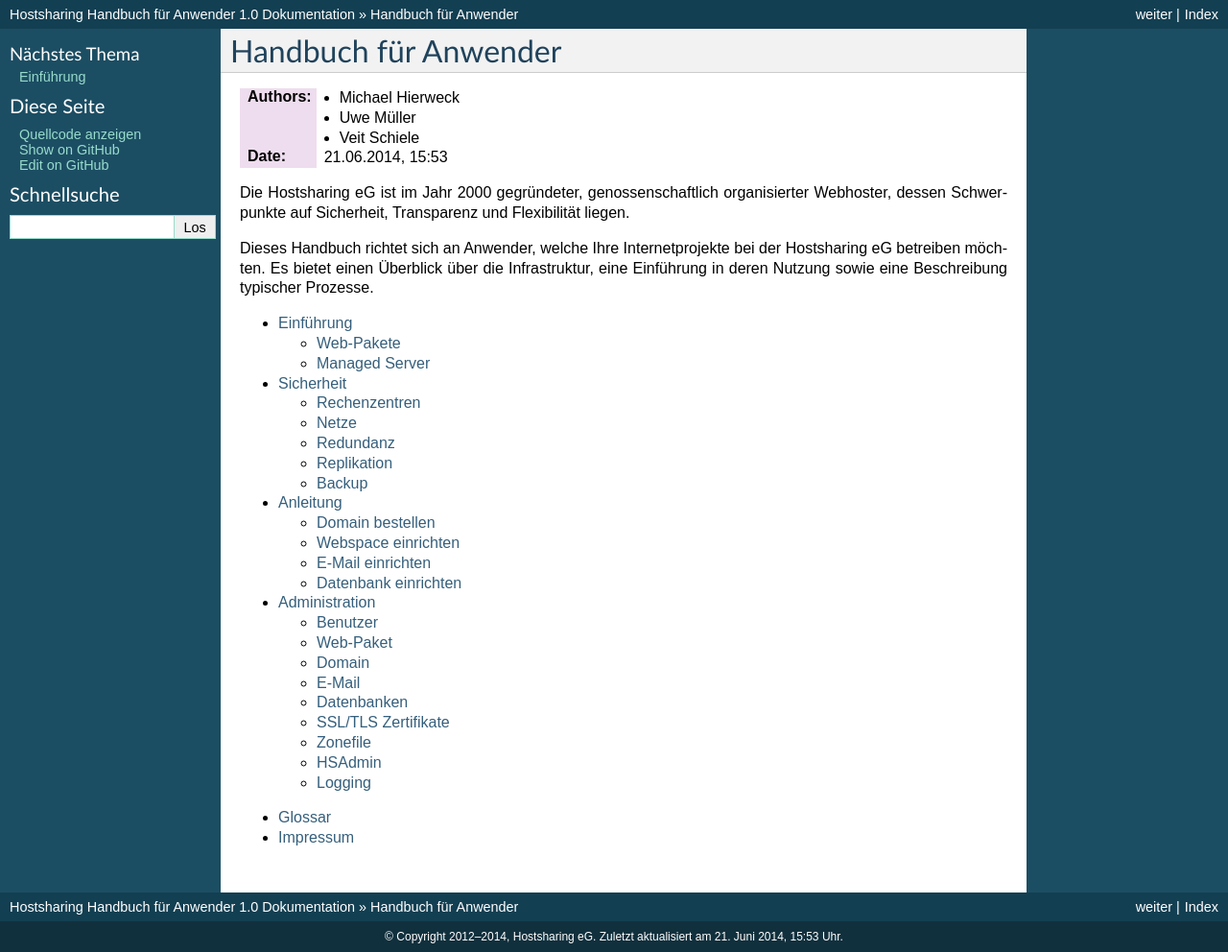
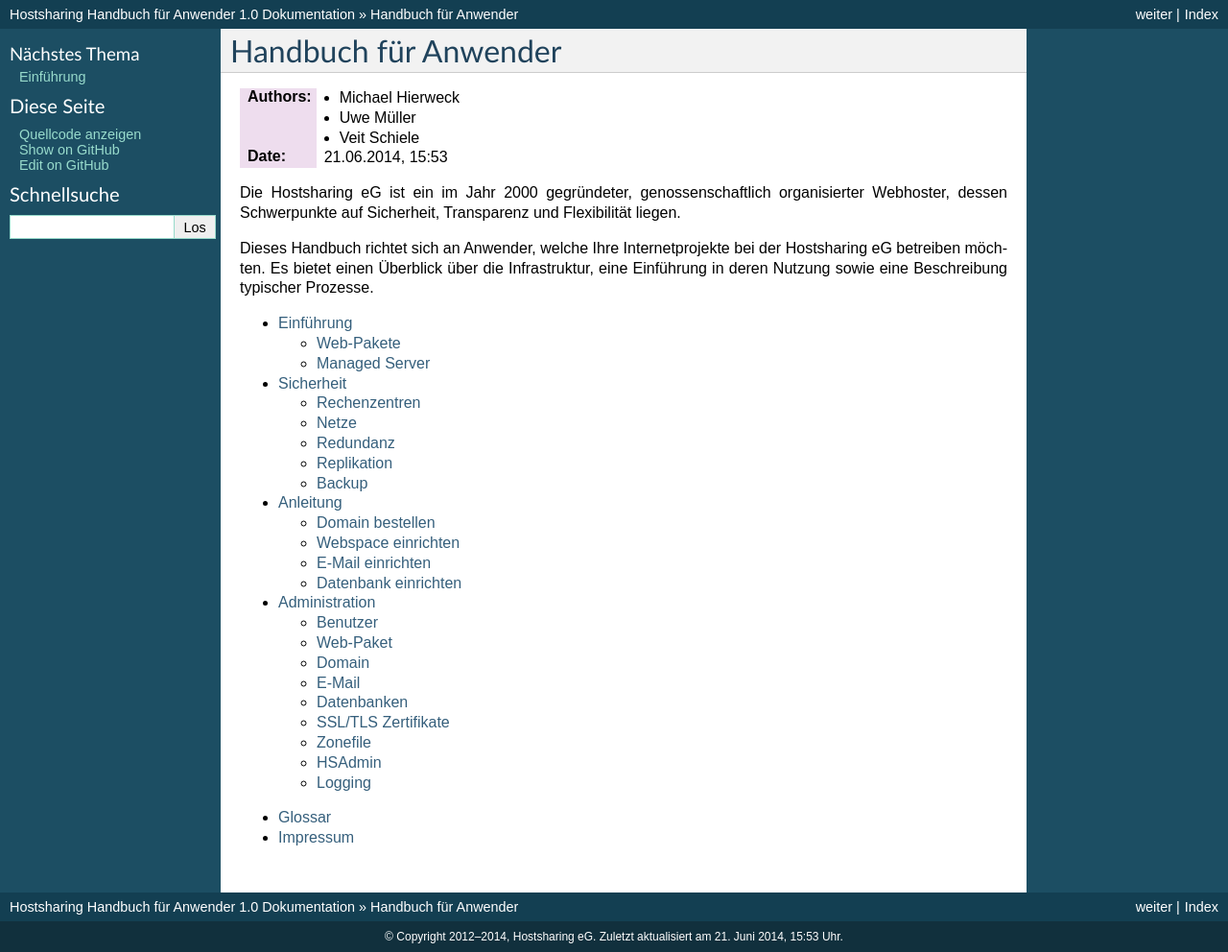
Before and after one commit to hostsharing/hs.docs.users, a Sphinx documentation site: the page built from source/index.rst, in a window 1280 px wide. Shown: the whole page at 96% size. Built offline with Sphinx 7.4.7, drawn with Linux system fonts in a browser that asks for light colours; pages that are not in the unit, such as notebooks, are missing from menus; some of the changed lines change nothing that is shown.

Commit message:
last changes

```diff
--- a/source/index.rst
+++ b/source/index.rst
@@ -11,7 +11,7 @@
           - Veit Schiele
 :Date: |date|, |time|
 
-Die Hostsharing eG ist im Jahr 2000 gegründeter, genossenschaftlich
+Die Hostsharing eG ist ein im Jahr 2000 gegründeter, genossenschaftlich
 organisierter Webhoster, dessen Schwerpunkte auf Sicherheit, Transparenz
 und Flexibilität liegen.
 
@@ -19,11 +19,6 @@
 bei der Hostsharing eG betreiben möchten.
 Es bietet einen Überblick über die Infrastruktur, eine Einführung
 in deren Nutzung sowie eine Beschreibung typischer Prozesse.
-
-.. toctree::
-    :maxdepth: 1
-
-    inhalt
 
 .. toctree::
     :maxdepth: 2
@@ -37,4 +32,5 @@
     :maxdepth: 1
 
     glossar
+    Sitemap
     impressum
```
